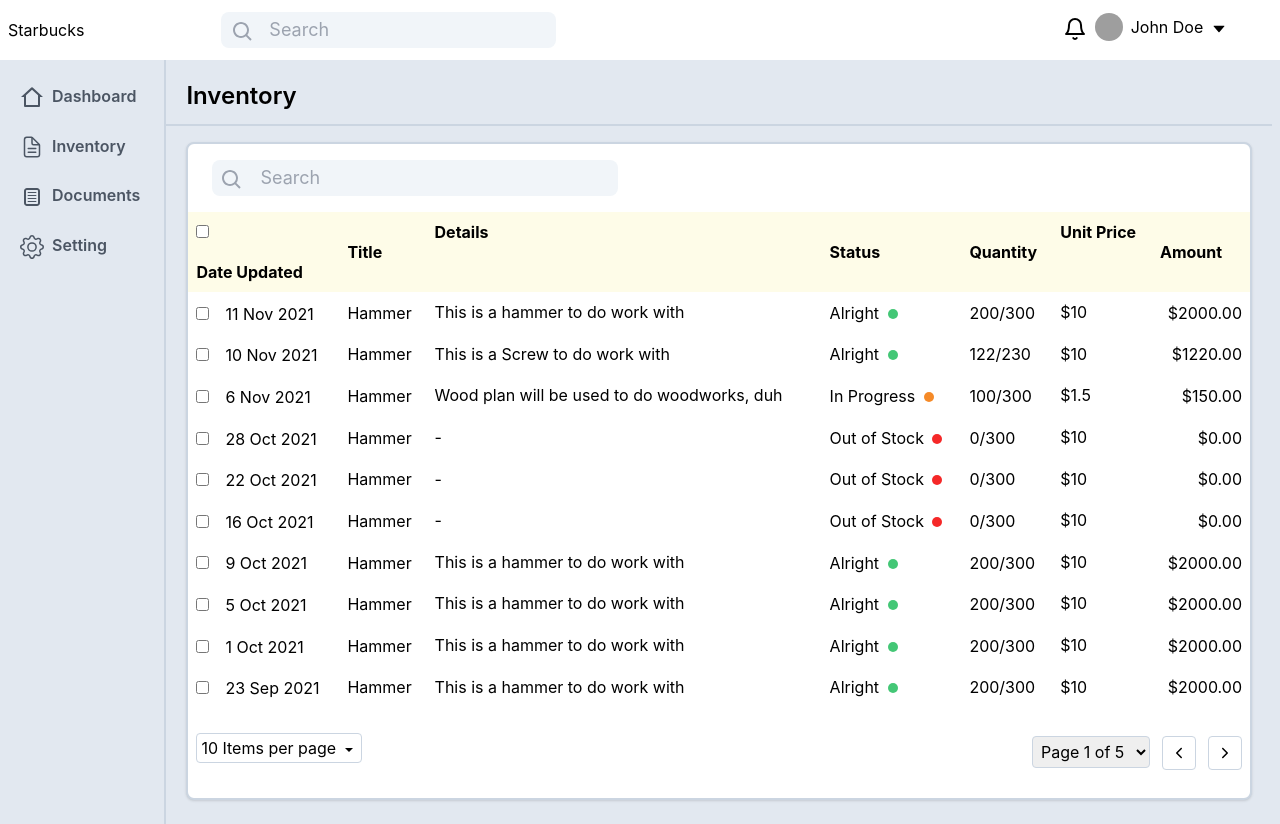
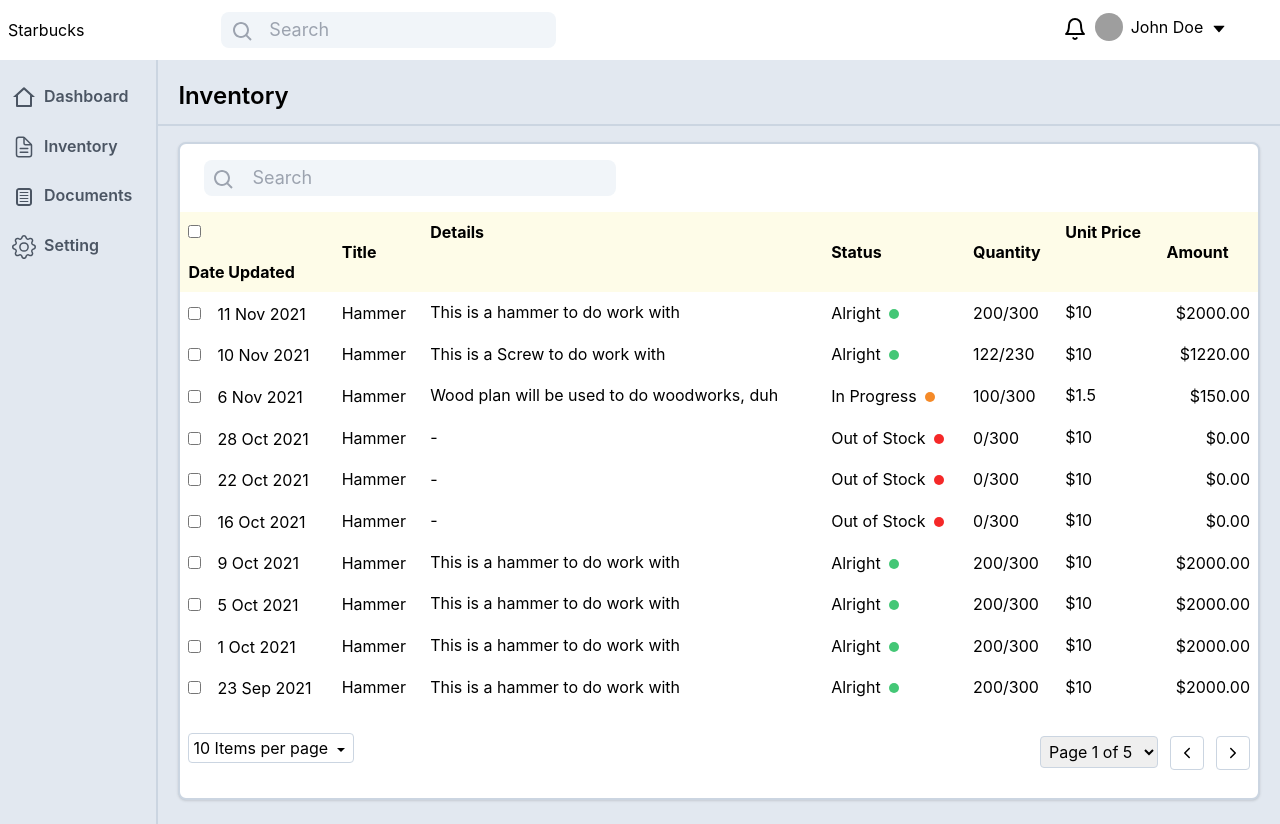
Before and after one commit to Jahid0178/starbucks-front-end, a React (Create React App) app: page /inventory in a window 1280 px wide. Built offline with nearby package versions, Linux system fonts and the light colour scheme; grey boxes are pictures that could not be loaded.

Commit message:
remove padding

```diff
--- a/src/Views/pages/common/Main.js
+++ b/src/Views/pages/common/Main.js
@@ -9,7 +9,7 @@
 
 export const Main = () => {
   return (
-    <div className="container mx-auto px-2">
+    <div className="container mx-auto">
       <div className="grid grid-cols-[1fr] sm:grid-cols-[auto_4fr] gap-3">
         <div className="py-2 hidden sm:block">
           <SideNav />
```
